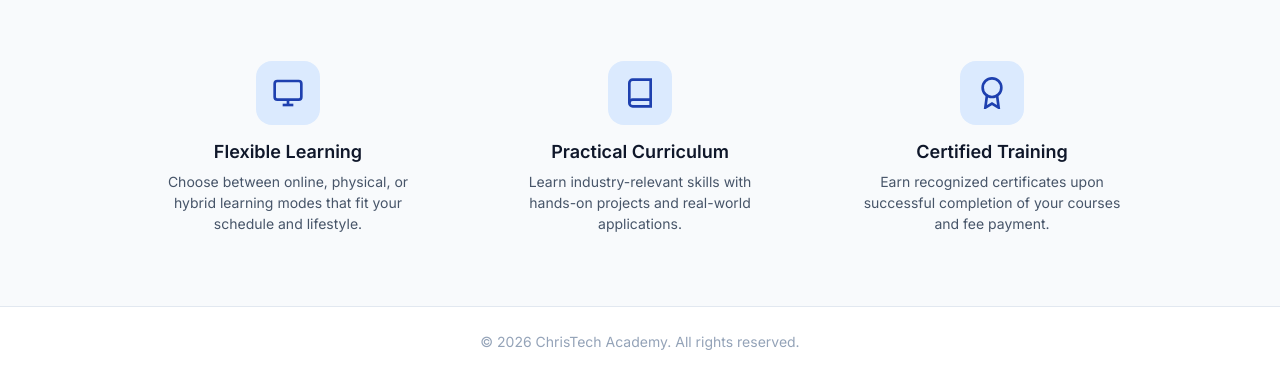
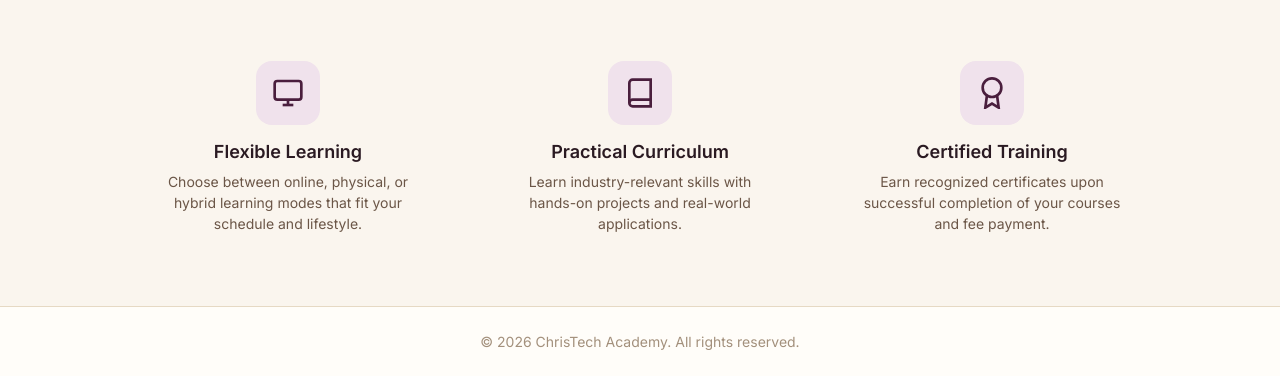
Before and after one commit to learninghub44/ACADEMY-CHRIS-TECH, a website: page index.html in a window 1280 px wide. Shown: the part 593-969 px from the top of the page. Drawn offline with Linux system fonts and the light colour scheme.

Commit message:
style: retheme to deep plum and warm sand color palette

```diff
--- a/css/base.css
+++ b/css/base.css
@@ -2,46 +2,46 @@
 
 /* CSS Variables */
 :root {
-  /* Primary Colors */
-  --primary: #1e40af;
-  --primary-hover: #1e3a8a;
-  --primary-light: #dbeafe;
-  --primary-dark: #1e3a8a;
+  /* Primary Colors — Deep Plum */
+  --primary: #4a1e3d;
+  --primary-hover: #37162d;
+  --primary-light: #f0e2ec;
+  --primary-dark: #2c1224;
 
-  /* Secondary Colors */
-  --secondary: #475569;
-  --secondary-hover: #334155;
-  --secondary-light: #f1f5f9;
+  /* Secondary Colors — Warm Sand */
+  --secondary: #b8895a;
+  --secondary-hover: #9c703f;
+  --secondary-light: #f5ebdc;
 
-  /* Neutral Colors */
-  --background: #f8fafc;
-  --surface: #ffffff;
-  --surface-hover: #f8fafc;
-  --border: #e2e8f0;
-  --border-light: #f1f5f9;
+  /* Neutral Colors — warm, sand-tinted */
+  --background: #faf5ee;
+  --surface: #fffdf9;
+  --surface-hover: #f5ede0;
+  --border: #e6d9c4;
+  --border-light: #f0e6d4;
 
   /* Text Colors */
-  --text: #0f172a;
-  --text-secondary: #475569;
-  --text-muted: #94a3b8;
-  --text-inverse: #ffffff;
+  --text: #2a1a22;
+  --text-secondary: #6b5647;
+  --text-muted: #a3907c;
+  --text-inverse: #fffdf9;
 
   /* Status Colors */
-  --success: #16a34a;
-  --success-light: #dcfce7;
-  --success-dark: #166534;
+  --success: #4c7a4a;
+  --success-light: #e3ecdf;
+  --success-dark: #315231;
 
-  --warning: #d97706;
-  --warning-light: #fef3c7;
-  --warning-dark: #92400e;
+  --warning: #b8722d;
+  --warning-light: #f6e6d2;
+  --warning-dark: #7a4a17;
 
-  --error: #dc2626;
-  --error-light: #fee2e2;
-  --error-dark: #991b1b;
+  --error: #a5333c;
+  --error-light: #f2dcde;
+  --error-dark: #6e1f26;
 
-  --info: #2563eb;
-  --info-light: #dbeafe;
-  --info-dark: #1e40af;
+  --info: #6b4a5f;
+  --info-light: #ece0e7;
+  --info-dark: #4a1e3d;
 
   /* Shadows */
   --shadow-sm: 0 1px 2px 0 rgb(0 0 0 / 0.05);
```
